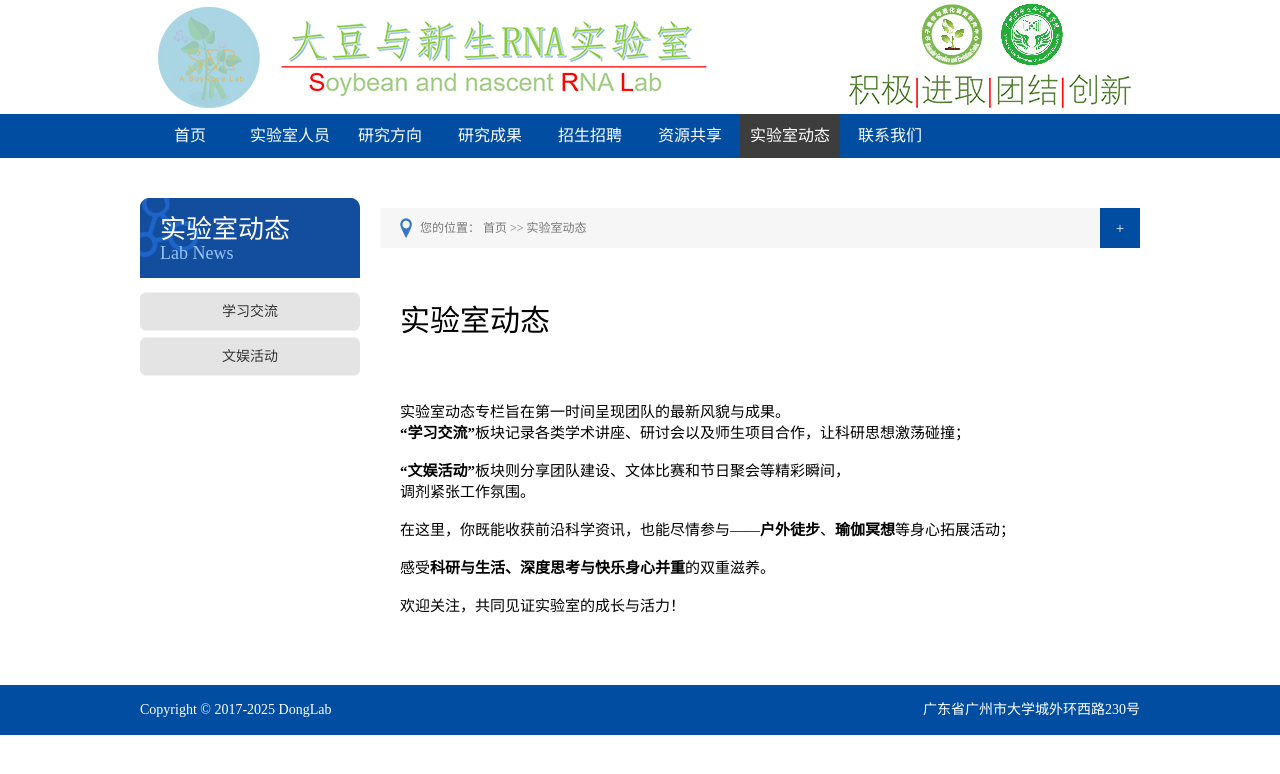
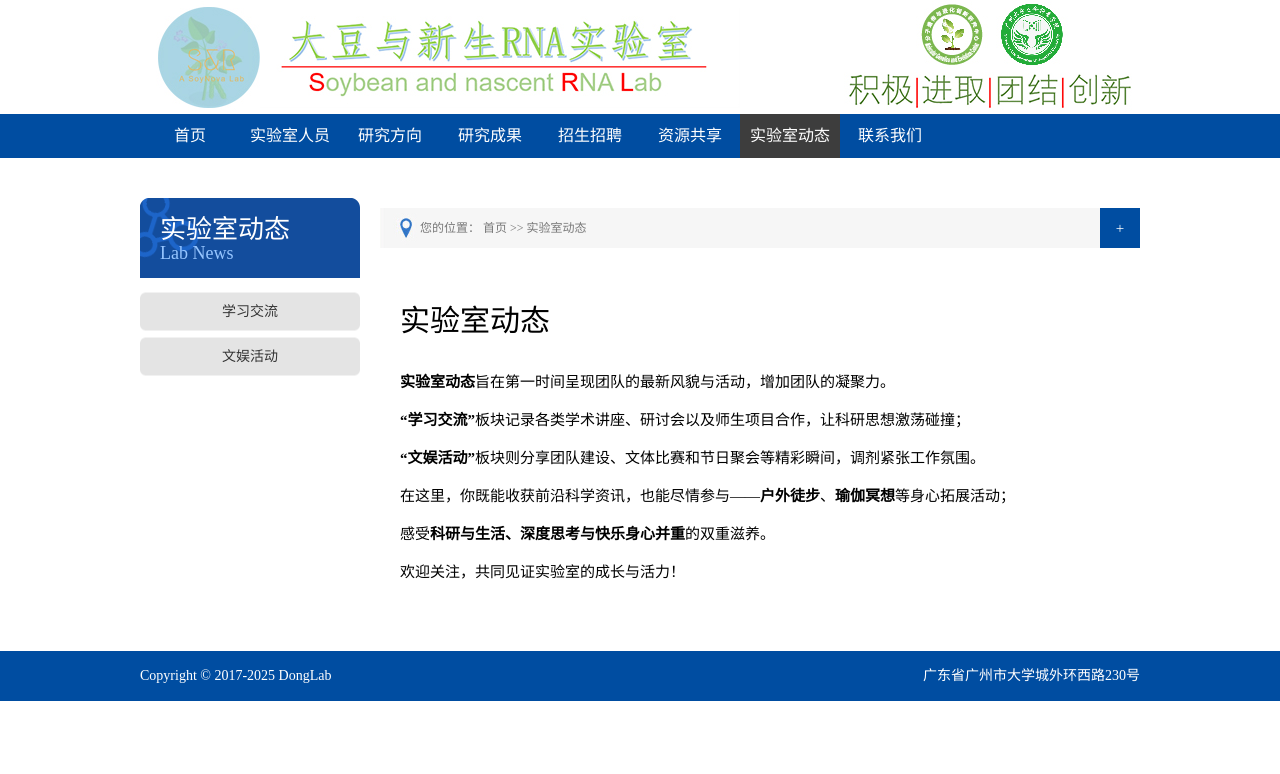
Before and after one commit to zhanweimin2021/zhanweimin2021.github.io, a Jekyll site: the page built from pages/lab-news.html, in a window 1280 px wide. Shown: the top 774 px of the page. Built offline with Jekyll 4.4.1, drawn with Linux system fonts in a browser that asks for light colours.

Commit message:
Update lab-news.html

```diff
--- a/pages/lab-news.html
+++ b/pages/lab-news.html
@@ -13,14 +13,14 @@ description: 实验室动态
   <div class="n_list_c">
     <div class="n_right_bottom">
       <!-- 给标题加下外边距 -->
-      <h1 style="margin-bottom: 2em;">实验室动态</h1>
+      <h1 style="margin-bottom: 1em;">实验室动态</h1>
 
       <p class="lab-news-description">
-        实验室动态专栏旨在第一时间呈现团队的最新风貌与成果。<br>
+        <strong>实验室动态</strong>旨在第一时间呈现团队的最新风貌与活动，增加团队的凝聚力。<br>
+        <br>
         <strong>“学习交流”</strong>板块记录各类学术讲座、研讨会以及师生项目合作，让科研思想激荡碰撞；<br>
         <br>
-        <strong>“文娱活动”</strong>板块则分享团队建设、文体比赛和节日聚会等精彩瞬间，<br>
-        调剂紧张工作氛围。
+        <strong>“文娱活动”</strong>板块则分享团队建设、文体比赛和节日聚会等精彩瞬间，调剂紧张工作氛围。
       </p>
       <br>
       <p class="lab-news-description">
```
